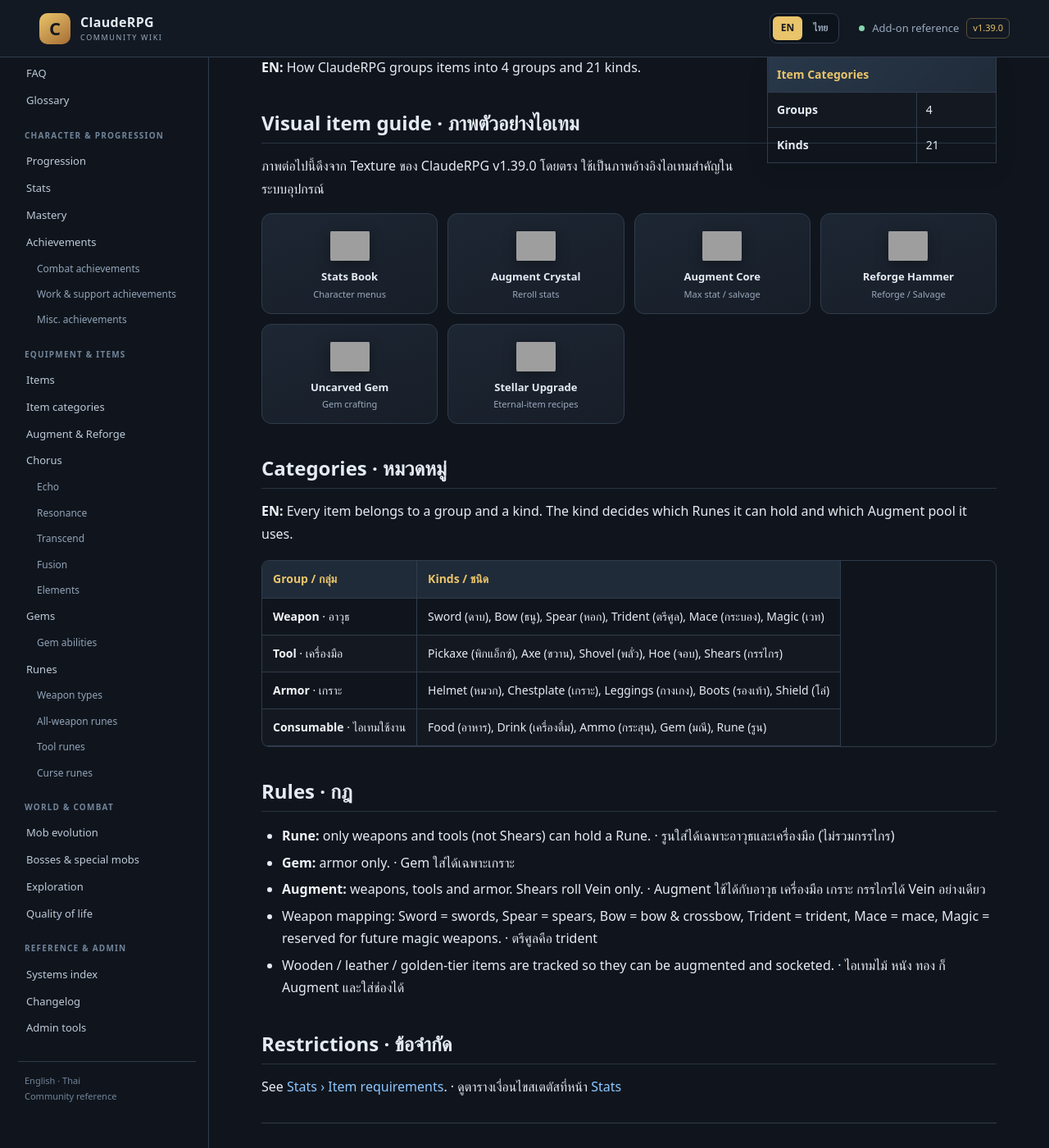
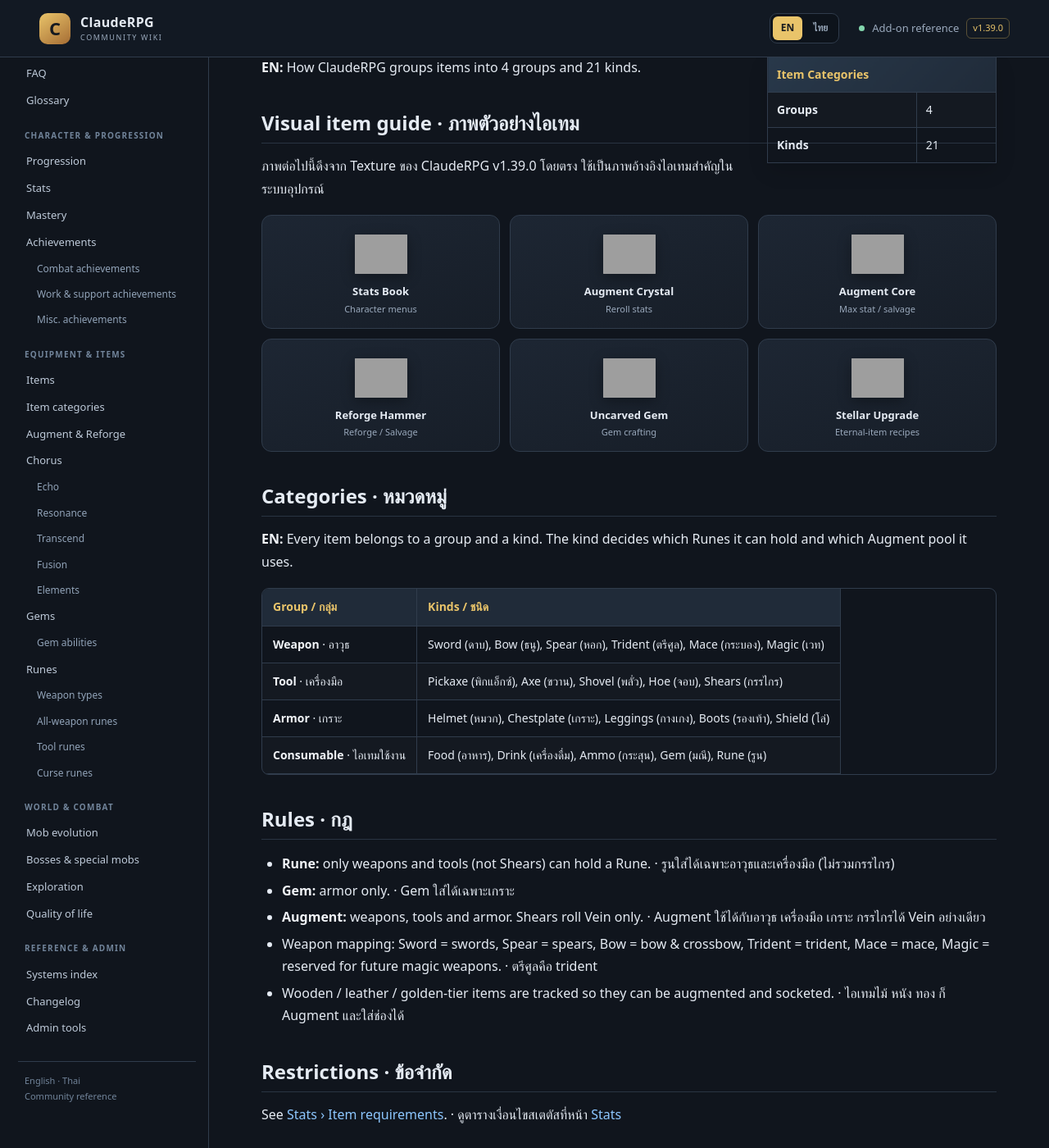
Before and after one commit to miniTorch25/ClaudeRPG-Wiki-V2, a Jekyll site: the page built from Item-Categories.md, in a window 1280 px wide and 1400 px high, scrolled down 257 px. Shown: the whole window at 82% size. Built offline with Jekyll 4.4.1, drawn with Linux system fonts in a browser that asks for light colours; our own code applies the rules of GitHub Pages for plain Markdown files; grey boxes are pictures that could not be loaded.

Commit message:
Style: enlarge item artwork and responsive material cards

```diff
--- a/assets/wiki.css
+++ b/assets/wiki.css
@@ -35,15 +35,15 @@ body.lang-th [data-lang="en"],body.lang-en [data-lang="th"],.language-hidden{dis
 .article-content table[align="right"]{display:table;float:right;width:min(280px,45%);max-width:min(280px,45%);margin:0 0 18px 24px;overflow:visible;border-radius:10px;box-shadow:0 10px 24px #0002}
 .article-content table[align="right"] th{background:linear-gradient(135deg,#28384a,#202b39)}
 .article-content table[align="right"] td,.article-content table[align="right"] th{padding:9px 11px}
-.article-content img.item-icon{display:inline-block;width:28px;height:28px;object-fit:contain;vertical-align:middle;margin-right:5px;border-radius:4px;background:#0e141c;padding:2px}
-.material-strip{display:grid;grid-template-columns:repeat(4,minmax(0,1fr));gap:12px;margin:16px 0 24px}
+.article-content img.item-icon{display:inline-block;width:40px;height:40px;object-fit:contain;vertical-align:middle;margin-right:7px;border-radius:5px;background:#0e141c;padding:3px}
+.material-strip{display:grid;grid-template-columns:repeat(3,minmax(0,1fr));gap:12px;margin:18px 0 28px}
 .material-card{display:flex;min-width:0;flex-direction:column;align-items:center;justify-content:center;gap:5px;text-align:center;padding:15px 10px;border:1px solid var(--line);border-radius:12px;background:linear-gradient(160deg,var(--panel2),var(--panel))}
-.material-card img{width:48px;height:48px;object-fit:contain;image-rendering:pixelated;filter:drop-shadow(0 4px 8px #0005)}
+.material-card img{display:block;width:64px;height:64px;max-width:100%;object-fit:contain;image-rendering:pixelated;filter:drop-shadow(0 4px 8px #0005)}
 .material-card span{font-size:13px;font-weight:750;color:var(--text);line-height:1.35}
 .material-card small{font-size:11px;line-height:1.35;color:var(--muted)}
 .material-strip--compact{grid-template-columns:repeat(2,minmax(0,180px));justify-content:start}
 @media(max-width:850px){.article-content table[align="right"]{width:min(280px,48%);max-width:min(280px,48%);margin-left:16px}.material-strip{grid-template-columns:repeat(2,minmax(0,1fr))}}
-@media(max-width:520px){.article-content table[align="right"]{float:none;display:table;width:100%;max-width:100%;margin:0 0 18px}.material-strip{gap:8px}.material-card{padding:12px 7px}.material-card span{font-size:12px}.material-card small{font-size:10px}}
+@media(max-width:520px){.article-content table[align="right"]{float:none;display:table;width:100%;max-width:100%;margin:0 0 18px}.material-strip{gap:8px}.material-card{padding:12px 7px}.material-card img{width:56px;height:56px}.material-card span{font-size:12px}.material-card small{font-size:10px}}
 
 
 /* Keep content tables below floated right-side infoboxes and make their viewport fill the article width. */
```
